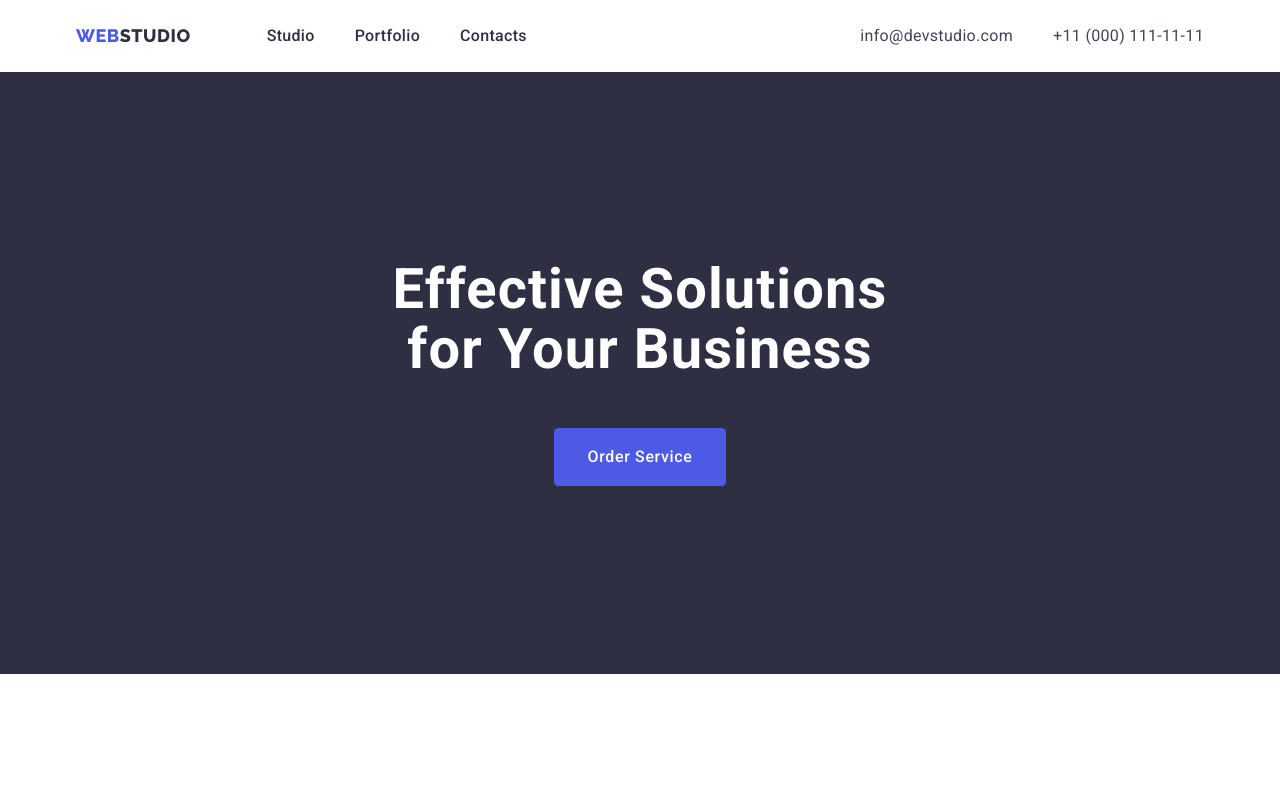
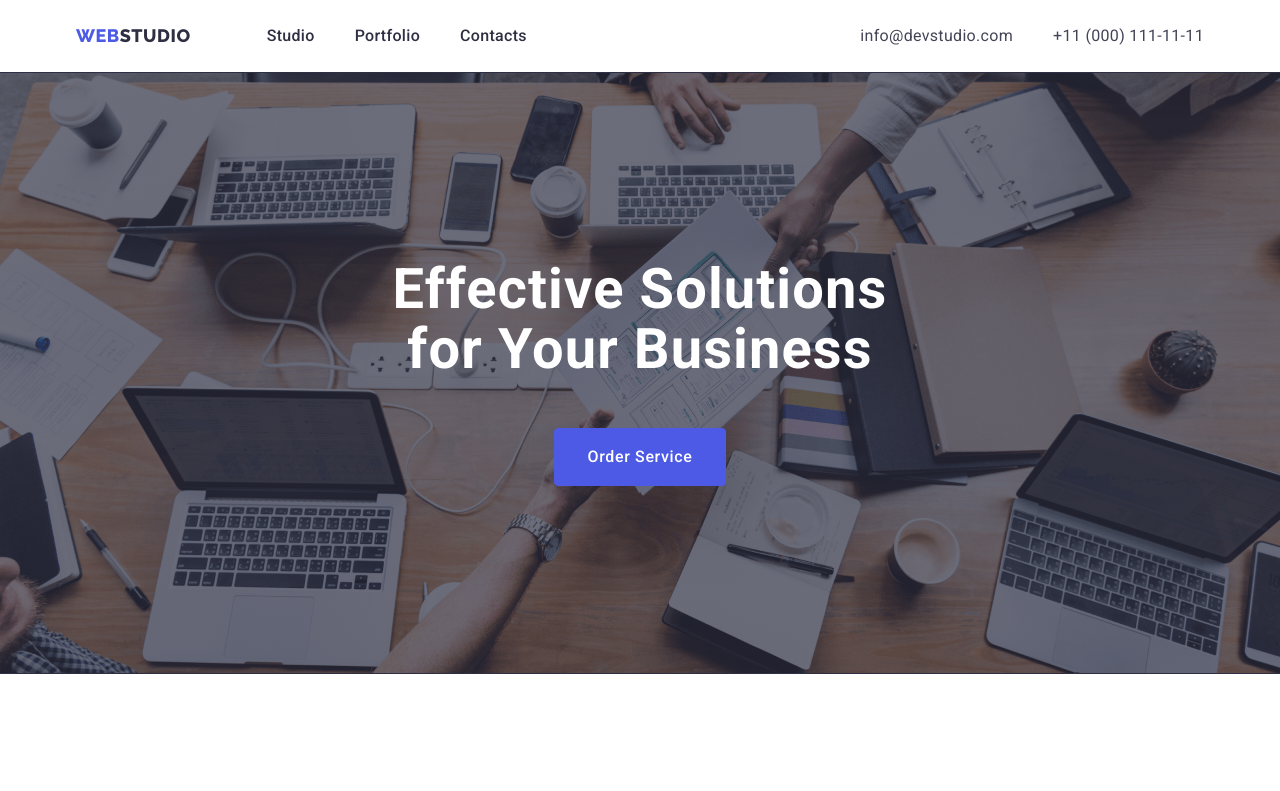
Before and after one commit to Tkachuk-Yaroslav/goit-markup-hw-04, a plain HTML site: page index.html in a window 1280 px wide. Shown: the top 791 px of the page. Drawn offline with nearby package versions, Linux system fonts and the light colour scheme.

Commit message:
Добавив картинку героя сайту

```diff
--- a/css/styles.css
+++ b/css/styles.css
@@ -170,6 +170,12 @@ body {
 
 .hero {
     background-color: var(--main-page-bg, #2E2F42);
+    background-image:linear-gradient(to right, rgba(46, 47, 66, 0.7),
+     rgba(46, 47, 66, 0.7)), url(../images/hero-img.png);
+    background-repeat: no-repeat;
+    background-position: center;
+    max-width: 1440px;
+    margin: 0 auto;
     padding-top: 188px;
     padding-bottom: 188px;
 }
```
